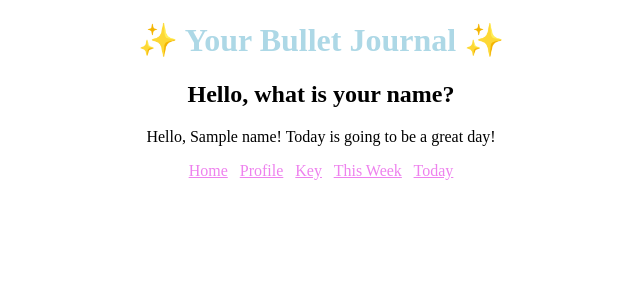
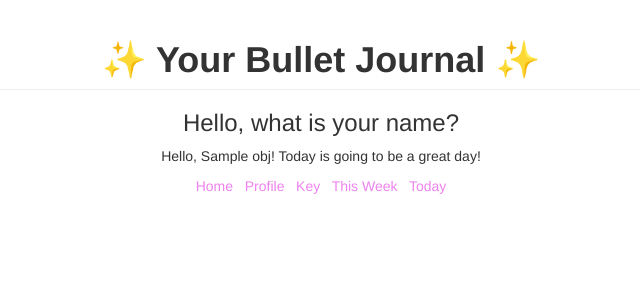
Before and after one commit to andypilapil/csci40_lab1, a Django app: template templates/home.html in a window 1280 px wide. Shown: the top 300 px of the page, without its empty margins (319-959 px from the left). Run offline with Django 3.2, Linux system fonts and the light colour scheme; the template is opened without the code that fills it: most values are stand-ins (such as "Sample title", 1, 10 or a date in 2020); some libraries are stand-ins or nearby versions.

Commit message:
base, form, and home templates

```diff
--- /dev/null
+++ b/templates/base.html
@@ -0,0 +1,29 @@
+{% load static %}
+
+<!DOCTYPE html>
+<html lang="en">
+  <head>
+    <meta charset="utf-8">
+    <meta http-equiv="X-UA-Compatible" content="IE=edge">
+    <meta name="viewport" content="width=device-width, initial-scale=1">
+    <link href="{% static 'css/bootstrap.min.css' %}" rel="stylesheet">
+  </head>
+  <body>
+    <div class="container">
+      {% block content %}
+      {% endblock %}
+    </div>
+    <script src="{% static 'js/jquery-3.1.1.min.js' %}"></script>
+    <script src="{% static 'js/bootstrap.min.js' %}"></script>
+    {% block javascript %}
+    {% endblock %}
+  </body>
+  <p align='center'>
+    <a href="/home" style="color:violet">Home</a> &nbsp;
+    <a href="/profile" style="color:violet">Profile</a> &nbsp;
+    <a href="/key" style="color:violet">Key</a> &nbsp;
+    <a href="/this_week" style="color:violet">This Week</a> &nbsp;
+    <a href="/today" style="color:violet">Today</a>
+  </p>
+
+</html>
--- a/templates/home.html
+++ b/templates/home.html
@@ -1,34 +1,28 @@
+{% extends 'base.html' %}
 {% block content %}
 <!DOCTYPE html>
 <html lang="en">
 
 <head>
 	<title>Your Bujo</title>
-	<h1 style="text-align:center; color:lightblue">&#10024; Your Bullet Journal &#10024;</h1>
-	<h2 align='center'>Hello, what is your name?</h2>
+	<h1 class="page-header" align=center>
+		<strong>&#10024; Your Bullet Journal &#10024;</strong>
+	</h1>
+	<h3 align='center'>Hello, what is your name?</h3>
 </head>
 
 <body>
 	<p align='center'>
-		{% if name %}
-	  		Hello, {{name}}! Today is going to be a great day! <br>
+		{% if obj.name %}
+	  		Hello, {{obj.name}}! Today is going to be a great day! <br>
 	  	{% else %}
 	  		<form action='home/' method='POST' align=center>
 		  	{% csrf_token %}
 		  	{{ form }}
-		  	<input type="submit" value="Submit"> <br>
+		  	<button type="submit" class="btn btn-primary">Submit</button>
 		  	</form>
 		{% endif %}
 	</p>
+</body>
+</html>
 {% endblock %}
-
-	<p align='center'>
-		<a href="/home" style="color:violet">Home</a> &nbsp;
-		<a href="/profile" style="color:violet">Profile</a> &nbsp;
-		<a href="/key" style="color:violet">Key</a> &nbsp;
-		<a href="/this_week" style="color:violet">This Week</a> &nbsp;
-		<a href="/today" style="color:violet">Today</a>
-	</p>
-</body>
-
-</html>
```
Also changed, not shown: templates/form.html (added, +15 -0 lines).
